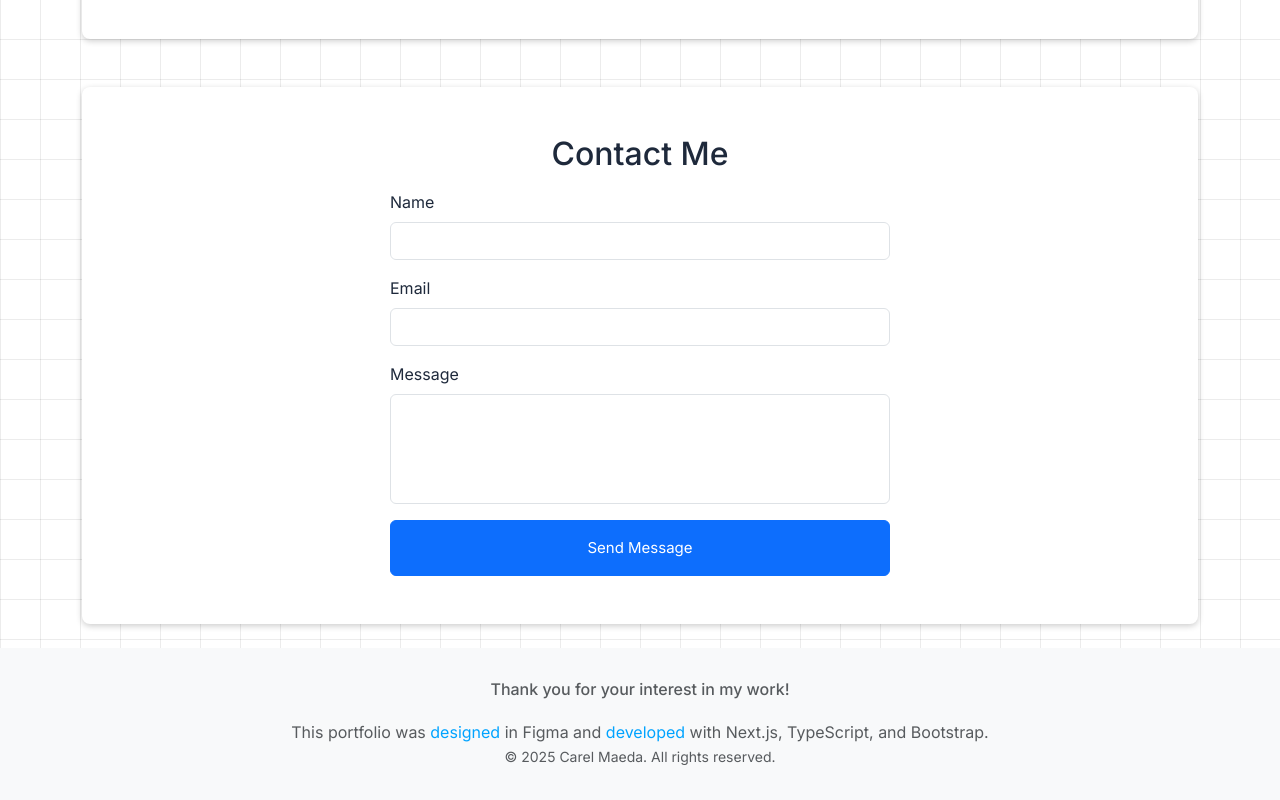
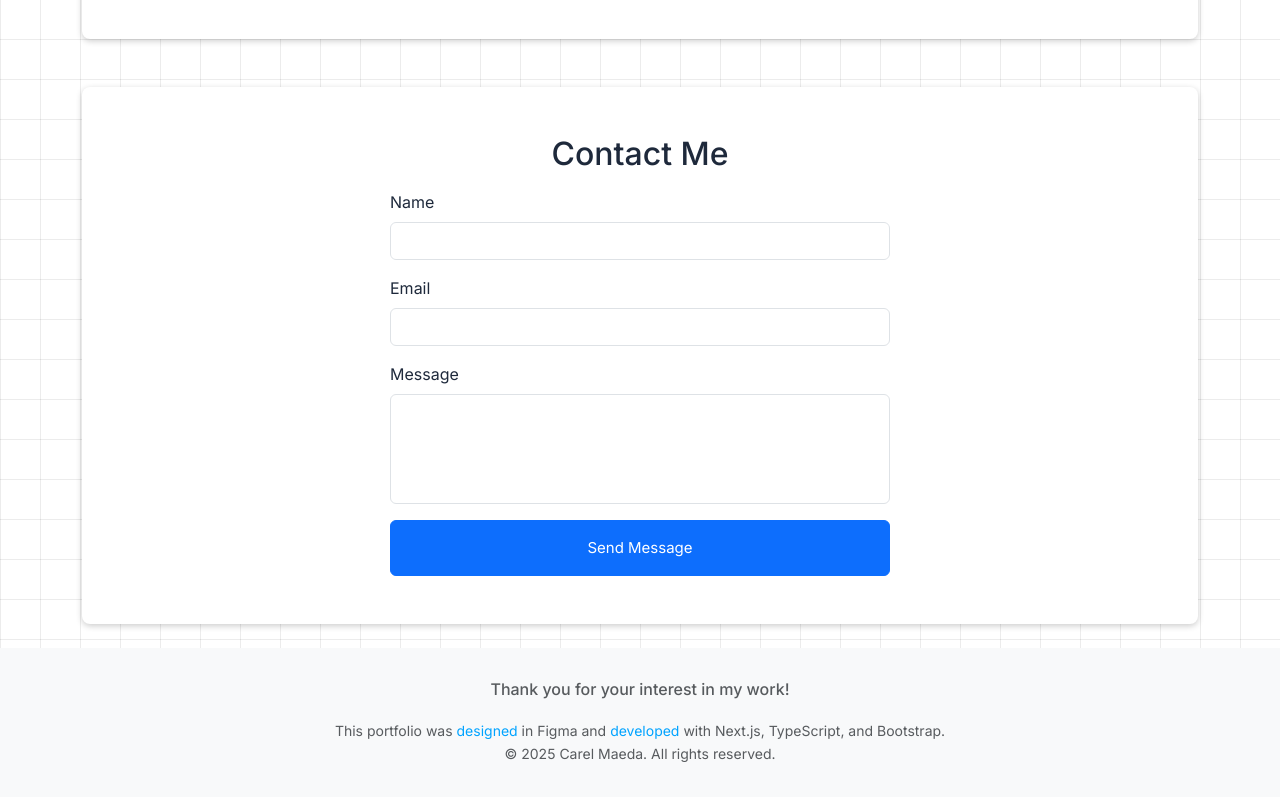
Before and after one commit to carelmaeda/cma-next, a Next.js app: page / in a window 1280 px wide. Shown: the part 5041-5841 px from the top of the page. Built offline with nearby package versions, Linux system fonts and the light colour scheme.

Commit message:
fix: footer font

```diff
--- a/src/app/components/partials/Footer.tsx
+++ b/src/app/components/partials/Footer.tsx
@@ -15,7 +15,7 @@ export default function Footer() {
       <div className="container text-muted">
           <h6>Thank you for your interest in my work!</h6>
           <div>
-          <p className="m-0">This portfolio was <a href="https://www.figma.com/design/vINdCUCFAALYVx9bto0Nq5/CMA-Portfolio?node-id=75-2169&t=SgGC9GVQ7sCtWpMG-1">designed</a> in Figma and <a href="https://github.com/carelmaeda/cma-next.git">developed</a> with Next.js, TypeScript, and Bootstrap.</p>
+          <small className="d-block">This portfolio was <a target="_blank" href="https://www.figma.com/design/vINdCUCFAALYVx9bto0Nq5/CMA-Portfolio?node-id=75-2169&t=SgGC9GVQ7sCtWpMG-1">designed</a> in Figma and <a target="_blank" href="https://github.com/carelmaeda/cma-next.git">developed</a> with Next.js, TypeScript, and Bootstrap.</small>
           <small>&copy; {year ? year : ""} Carel Maeda. All rights reserved.</small>
           </div>
       </div>
```
